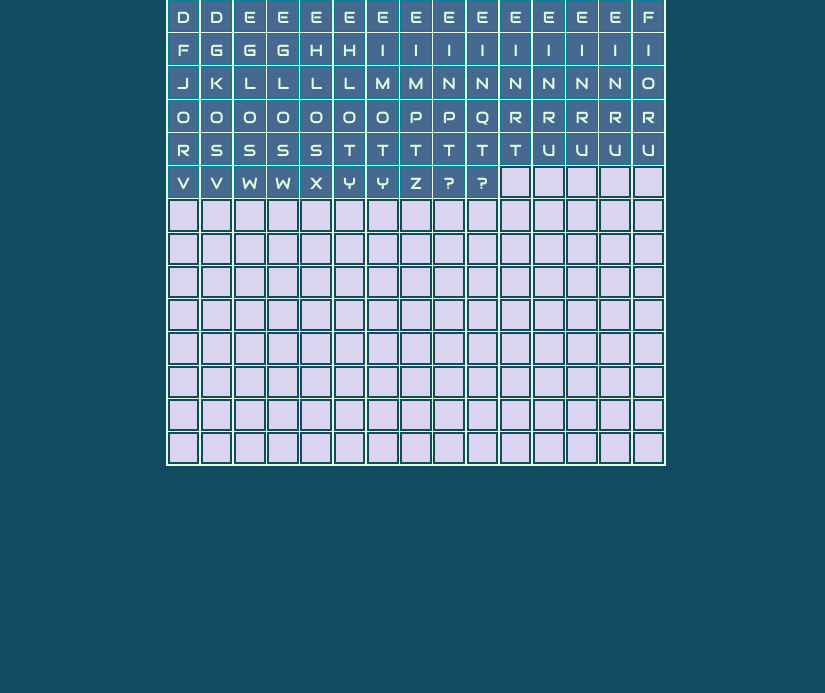
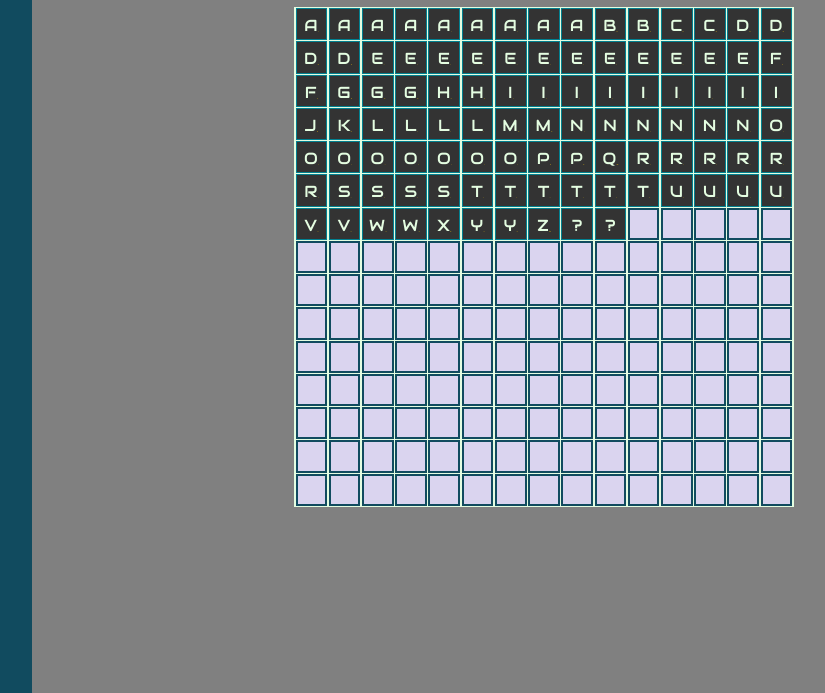
Before and after one commit to kbxkb-games/frabble, a plain HTML site: page index.html in a window 1280 px wide. Shown: the part 107-800 px from the top of the page, without its empty margins (224-1049 px from the left). Drawn offline with Linux system fonts and the light colour scheme; a web font is replaced by a local one.

Commit message:
subscript tile values, some color changes, left pane for game control

```diff
--- a/css/style.css
+++ b/css/style.css
@@ -9,12 +9,37 @@
     margin: 0;
     box-sizing: border-box;
 }
+html, body {
+    width: 100%;
+    height: 100%;
+}
 body {
     display: flex;
-    background-color: #114B5F;
+    /*background-color: #114B5F;*/
     text-align: center;
     flex-direction: column;
     padding-top: 2%;
+}
+#sidebar, #gameplay {
+    position: absolute;
+    overflow:auto;
+    transition: width .35s;
+}
+#sidebar {
+    /*border: 10px solid #00ff00;*/
+    background: #114B5F;
+    left: 0;
+    top: 0;
+    bottom: 0;
+    width: 20%;
+}
+#gameplay {
+    /*border: 10px solid #ff0000;*/
+    background:gray;
+    left: 20%;
+    top: 0;
+    bottom: 0;
+    right: 0;
 }
 #container {
     /* This is the dimension of the grid... let us call it D */
@@ -23,16 +48,17 @@ body {
     background: #E4FDE1;
     margin: 10px auto;
 }
+.primaryletter {font-family: 'Audiowide'; font-size: 1rem; color: #E4FDE1;}
+.secondaryscore {font-family: 'Audiowide'; font-size: 0.1rem; color:  #d4ac0d;}
 ul {
     display: flex;
     flex-wrap: wrap;
     list-style-type: none;
     justify-content: space-evenly;
-    font-family: 'Audiowide';
-    color: #E4FDE1;
 }
 ul li {
-    background: #456990;
+    /*background: #456990;*/
+    background: #333333;
     /* This % value is slightly less than 1/15, making exactly 15 cells fit width-wise.
      * The fact that we need some space between cells to make them look good is why
      * the actual value of the percentage is less than 6.6667% (1/15 = 6.6667%) */
@@ -44,7 +70,6 @@ ul li {
     margin-top: 1px;
     /* The following two properties make the text inside the cell horizontally centered */
     text-align: center;
-    font-size: 1rem;
     /* The following two properties make the text inside the cell vertically centered */
     padding-top: 1rem;
     line-height: 1px;
@@ -57,5 +82,11 @@ h1 {
     color: #E4FDE1;
     font-family: 'Sofia';
     text-align: center;
-
+    font-size: 3em;
 }
+h4 {
+    color: #E4FDE1;
+    font-family: 'Goldman';
+    text-align: center;
+    font-size: 2em;
+}
--- a/index.html
+++ b/index.html
@@ -7,12 +7,17 @@
     <meta http-equiv="X-UA-Compatible" content="ie=edge">
     <link rel="stylesheet" href="css/style.css">
     <link href='https://fonts.googleapis.com/css?family=Sofia' rel='stylesheet'>
+    <link href='https://fonts.googleapis.com/css?family=Goldman' rel='stylesheet'>
     <link href='https://fonts.googleapis.com/css?family=Audiowide' rel='stylesheet'>
     <title>Sliding Tile Puzzle</title>
 </head>
 
 <body onload="setUp();">
+    <div id="sidebar"></div>
+    <div id="gameplay">
     <h1>F&nbsp;&nbsp;R&nbsp;&nbsp;A&nbsp;&nbsp;B&nbsp;&nbsp;B&nbsp;&nbsp;L&nbsp;&nbsp;E</h1>
+    <h4>[&nbsp;P&nbsp;a&nbsp;s&nbsp;s&nbsp;&nbsp;and&nbsp;&nbsp;P&nbsp;l&nbsp;a&nbsp;y&nbsp;]</h4>
+    <h6>&nbsp;</h6>
     <div id="container">
         <ul>
             <li id="0-0"></li>
@@ -242,6 +247,7 @@
             <li id="14-14"></li>
         </ul>
     </div>
+    </div>
     <script src="js/util.js"></script>
     <script src="js/frabble.js"></script>
     <script src="js/dragdrophandlers.js"></script>
--- a/js/dragdrophandlers.js
+++ b/js/dragdrophandlers.js
@@ -36,8 +36,8 @@ const drop_handler = ev => {
     // Get the id of the target and add the moved element to the target's DOM
     const data = ev.dataTransfer.getData("text/plain");
     let draggedCell = document.getElementById(data);
-    ev.target.innerText = draggedCell.innerText;
-    draggedCell.innerText = "";
+    ev.target.innerHTML = draggedCell.innerHTML;
+    draggedCell.innerHTML = "";
 }
 
 const dragend_handler = ev => {
--- a/js/frabble.js
+++ b/js/frabble.js
@@ -28,9 +28,12 @@ function initCellsArray()
 		window.cells[cell] = document.getElementById(getCartesianZeroBasedIdFromArrayIndex(cell));
 		//The following startup logic is just for now. Real game will not set innerTexts like this...
 		if (cell < window.numTiles)
-			cells[cell].innerText = String.fromCharCode(getCharCodeFromIndex(cell));
+		{
+			let letter = String.fromCharCode(getCharCodeFromIndex(cell));
+			cells[cell].innerHTML = getTileInnerHTML(letter);
+		}
 		else
-			cells[cell].innerText = "";
+			cells[cell].innerHTML = "";
 	}
 }
 
--- a/js/util.js
+++ b/js/util.js
@@ -81,6 +81,62 @@ function getCharCodeFromIndex(index)
 		return 63; //question mark
 }
 
+function getScoreFromLetter(letter)
+{
+	switch(letter)
+	{
+		case "A":
+		case "E":
+		case "I":
+		case "L":
+		case "N":
+		case "O":
+		case "R":
+		case "S":
+		case "T":
+		case "U":
+			return 1;
+		case "D":
+		case "G":
+			return 2;
+		case "B":
+		case "C":
+		case "M":
+		case "P":
+			return 3;
+		case "F":
+		case "H":
+		case "V":
+		case "W":
+		case "Y":
+			return 4;
+		case "K":
+			return 5;
+		case "J":
+		case "X":
+			return 8;
+		case "Q":
+		case "Z":
+			return 10;
+		default:
+			return 0;
+	}
+}
+
+function getTileInnerHTML(letter)
+{
+	if (letter.length <= 0)
+		return "";
+	let score = getScoreFromLetter(letter);
+	let retHTML = "<span class=\"primaryletter\">" + letter + "</span>";
+	if (score <= 0)
+		return retHTML;
+	//else if (score > 0 && score < 10)
+	//	return retHTML + "<span class=\"secondaryscore\"><sub>&nbsp;" + score + "</sub></span>";
+	else
+		return retHTML + "<span class=\"secondaryscore\"><sub>&nbsp;" + score + "</sub></span>";
+}
+
 function generateUUID()
 {
 	let d = new Date().getTime();//Timestamp
@@ -104,7 +160,7 @@ function generateUUID()
 
 function setDraggableDroppable(items) {
 	items.forEach(item => {
-		if(item.innerText.length <= 0) {
+		if(item.innerHTML.length <= 0) {
 			item.setAttribute("class", "empty");
 			item.setAttribute("draggable", "false");
 			item.setAttribute("ondrop", "drop_handler(event);");
```
Also changed, not shown: 1 other file.
